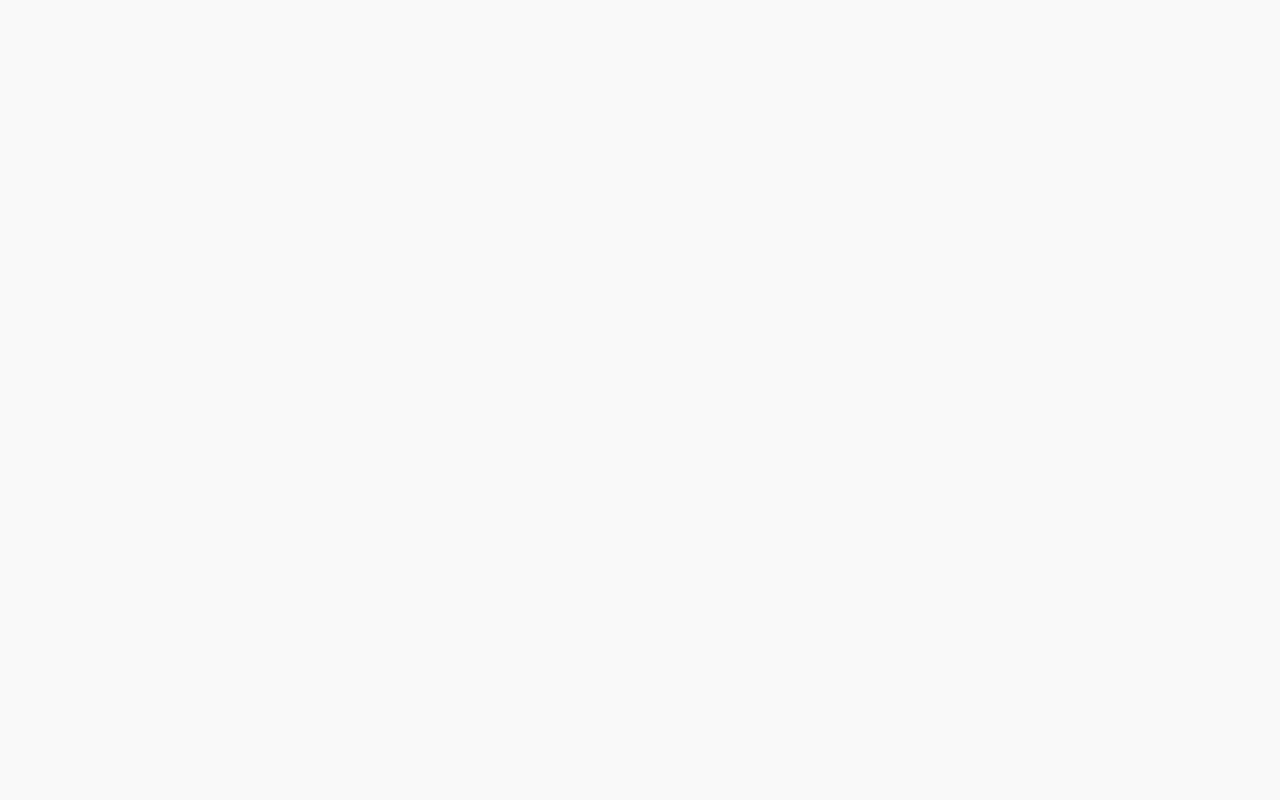
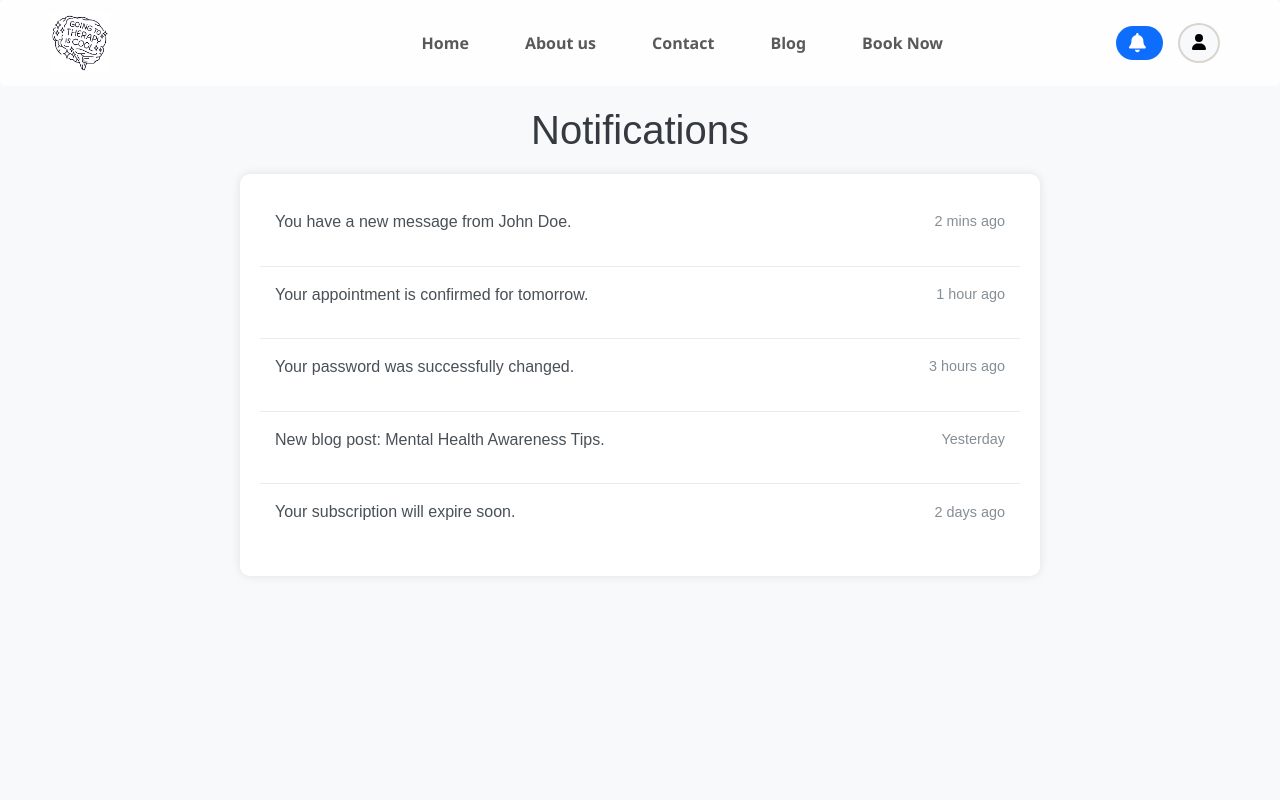
Before and after one commit to prathameshkhandare/Connectcounsellor, a React (Vite) app in the folder Client/: page /Notifications in a window 1280 px wide. Before the commit this address had no page. Shown: the top 800 px of the page. Built offline with nearby package versions, Linux system fonts and the light colour scheme; no server answers.

Commit message:
Added Notifications.jsx updated customNavbar Notifications.css and app.jsx and app.css

```diff
--- a/Client/src/App.css
+++ b/Client/src/App.css
@@ -1,8 +1,29 @@
-/* General reset */
-* {
-  margin: 0;
-  padding: 0;
-  box-sizing: border-box;
+/* Notification Badge */
+.notification-badge {
+  cursor: pointer;
+  margin-right: 15px;
+  font-size: 1.2rem;
+}
+
+.notification-badge svg {
+  margin-right: 5px;
+}
+
+/* Popover */
+.notifications-popover {
+  max-width: 300px; /* Adjust width */
+  max-height: 400px; /* Adjust height */
+  overflow-y: auto;
+  /* transform: translateX(-50px) translateY(10px) !important; Adjust this value to float left and below */
+}
+
+.notifications-popover .popover-header {
+  background-color: #007bff;
+  color: white;
+}
+
+.notifications-popover .popover-body {
+  padding: 10px;
 }
 
 /* Navbar */
@@ -55,8 +76,6 @@
   padding: 5px 10px; /* Adjust padding as needed */
 }
 
-
-
 /* Hover Effects */
 .form-control:hover,
 .form-control:focus,
@@ -91,6 +110,7 @@
 .user-icon {
   border: rgb(216, 213, 207) 2px solid;
   border-radius: 50%;
+  margin-right: 40px;
 }
 
 /* Collapsed Navbar */
@@ -126,6 +146,10 @@
 
 
 
+
+
+
+
 /* -----------------------------Navbar End----------------------------- */
 
 
@@ -135,16 +159,14 @@
 /* Add this to your Banner.css file */
 
 /* Keyframes for animations */
-@keyframes fadeIn {
-  0% { opacity: 0; }
-  100% { opacity: 1; }
+/* General reset */
+* {
+  margin: 0;
+  padding: 0;
+  box-sizing: border-box;
 }
 
-@keyframes slideInLeft {
-  0% { transform: translateX(-50px); opacity: 0; }
-  100% { transform: translateX(0); opacity: 1; }
-}
-
+/* Animations */
 @keyframes fadeInAndSlide {
   0% { opacity: 0; transform: translateX(-20px); }
   100% { opacity: 1; transform: translateX(0); }
@@ -163,25 +185,25 @@
   display: flex;
   justify-content: center;
   align-items: center;
+  flex-direction: column; /* Stack elements vertically */
   width: 100%;
   min-height: 80vh;
   background: url('https://img.freepik.com/premium-photo/real-paper-texture-background-backdrop-white_910131-1649.jpg') no-repeat center center;
   background-size: cover;
   box-sizing: border-box;
+  padding: 20px;
 }
 
 .quote {
-  position: absolute;
-  top: 40px;
   width: 100%;
   text-align: center;
+  margin-bottom: 20px; /* Add space between quote and banner content */
 }
 
 .quote-text {
   font-size: 0.9rem;
   color: #666;
   font-style: italic;
-  margin-bottom: 10px;
 }
 
 .banner-content {
@@ -269,7 +291,7 @@
   }
 
   .quote {
-    top: 10px;
+    margin-bottom: 10px; /* Ensure space between quote and banner content */
   }
 }
 
--- a/Client/src/App.jsx
+++ b/Client/src/App.jsx
@@ -10,6 +10,8 @@ import Contactus from "./Components/Contactus";
 import UserProfile from "./Components/UserProfile"
 
 import AccountSetting from "./Components/AccountSetting";
+import Notifications from "./Components/Notifications";
+
 import Courses from "./Components/Courses";
 import Aboutus from "./Components/Aboutus";
 import Blog from "./Components/Blog";
@@ -148,6 +150,8 @@ function App() {
           path="/profile" element ={<> <CustomNavbar/><UserProfile/> <Footer/></>}></Route>
           <Route
           path="/AccountSetting" element ={<> <CustomNavbar/><AccountSetting/> <Footer/></>}></Route>
+          <Route
+          path="/Notifications" element ={<> <CustomNavbar/><Notifications/> <Footer/></>}></Route>
           <Route path="/booknow" element={<BookNow />} />
           <Route path="/login" element={<Login />} />
           <Route path="/register" element={<Registration />} />
--- a/Client/src/Components/Banner.jsx
+++ b/Client/src/Components/Banner.jsx
@@ -1,6 +1,5 @@
 import React, { useEffect } from "react";
 import mindTherapy from "../assets/Img/mindTherapy.webp";
-
 
 const animateText = (text) => {
   return text.split(" ").map((word, index) => (
--- a/Client/src/Components/CustomNavbar.jsx
+++ b/Client/src/Components/CustomNavbar.jsx
@@ -1,7 +1,7 @@
 import React, { useState, useEffect } from 'react';
-import { Navbar, Nav, Dropdown } from 'react-bootstrap';
+import { Navbar, Nav, Dropdown, Badge, Popover, OverlayTrigger } from 'react-bootstrap';
 import { FontAwesomeIcon } from '@fortawesome/react-fontawesome';
-import { faBars, faUser } from '@fortawesome/free-solid-svg-icons';
+import { faBars, faUser, faBell } from '@fortawesome/free-solid-svg-icons';
 import axios from 'axios';
 import { Link } from 'react-router-dom';
 import mind_logo from '../assets/Img/mind_logo.png';
@@ -11,6 +11,7 @@ import 'bootstrap/dist/css/bootstrap.min.css';
 function CustomNavbar() {
   const [loggedIn, setLoggedIn] = useState(true);
   const [scrolled, setScrolled] = useState(false);
+  const [showNotifications, setShowNotifications] = useState(false);
 
   useEffect(() => {
     checkLoginStatus();
@@ -49,7 +50,22 @@ function CustomNavbar() {
       });
   };
 
+  const handleNotificationsClick = () => {
+    setShowNotifications(!showNotifications);
+  };
+
+  const popover = (
+    <Popover id="popover-notifications" className="notifications-popover">
+      <Popover.Header as="h3">Notifications</Popover.Header>
+      <Popover.Body>
+        <p>You have new notifications.</p>
+        {/* Add your notification content here */}
+      </Popover.Body>
+    </Popover>
+  );
+
   return (
+    <>
       <Navbar expand="lg" className={`navbar-bg ${scrolled ? 'navbar-scrolled' : ''}`} style={{ minHeight: '60px' }}>
         <Navbar.Brand>
           <img
@@ -71,6 +87,18 @@ function CustomNavbar() {
         </Navbar.Collapse>
 
         <div className="right-nav-elements d-flex align-items-center">
+          <OverlayTrigger
+            placement="bottom"
+            overlay={popover}
+            show={showNotifications}
+            rootClose
+            trigger="click"
+          >
+            <Badge pill variant="primary" className="notification-badge" onClick={handleNotificationsClick}>
+              <FontAwesomeIcon icon={faBell} /> {/* Example notification count */}
+            </Badge>
+          </OverlayTrigger>
+
           <Dropdown align="end">
             <Dropdown.Toggle variant="light" id="dropdown-basic" className="user-icon">
               <FontAwesomeIcon icon={faUser} />
@@ -83,10 +111,9 @@ function CustomNavbar() {
               {loggedIn ? (
                 <>
                   <Dropdown.Item as={Link} to="/profile">Profile</Dropdown.Item>
-                <Dropdown.Item as={Link} to ="/AccountSetting">Account Setting</Dropdown.Item>
+                  <Dropdown.Item as={Link} to="/AccountSetting">Account Setting</Dropdown.Item>
+                  <Dropdown.Item as={Link} to="/Notifications">Notifications</Dropdown.Item>
                   <Dropdown.Item href="/help">Help</Dropdown.Item>
-
-
                   <Dropdown.Item onClick={handleLogout}>Logout</Dropdown.Item>
                 </>
               ) : (
@@ -96,6 +123,7 @@ function CustomNavbar() {
           </Dropdown>
         </div>
       </Navbar>
+    </>
   );
 }
 
--- /dev/null
+++ b/Client/src/Components/Notifications.jsx
@@ -0,0 +1,30 @@
+import React from 'react';
+import 'bootstrap/dist/css/bootstrap.min.css';
+import "../Components/StyleSheets/Notifications.css";
+
+function Notifications() {
+  // Dummy notifications data
+  const notifications = [
+    { id: 1, message: 'You have a new message from John Doe.', time: '2 mins ago' },
+    { id: 2, message: 'Your appointment is confirmed for tomorrow.', time: '1 hour ago' },
+    { id: 3, message: 'Your password was successfully changed.', time: '3 hours ago' },
+    { id: 4, message: 'New blog post: Mental Health Awareness Tips.', time: 'Yesterday' },
+    { id: 5, message: 'Your subscription will expire soon.', time: '2 days ago' },
+  ];
+
+  return (
+    <div className="notifications-page">
+      <h1 className="notifications-heading">Notifications</h1>
+      <div className="notifications-container">
+        {notifications.map(notification => (
+          <div key={notification.id} className="notification-item">
+            <p className="notification-message">{notification.message}</p>
+            <p className="notification-time">{notification.time}</p>
+          </div>
+        ))}
+      </div>
+    </div>
+  );
+}
+
+export default Notifications;
--- /dev/null
+++ b/Client/src/Components/Stylesheets/Notifications.css
@@ -0,0 +1,45 @@
+.notifications-page {
+    padding: 20px;
+    background-color: #f8f9fa;
+    min-height: 100vh;
+    display: flex;
+    flex-direction: column;
+    align-items: center;
+  }
+
+  .notifications-heading {
+    font-size: 2.5rem;
+    color: #343a40;
+    margin-bottom: 20px;
+  }
+
+  .notifications-container {
+    width: 100%;
+    max-width: 800px;
+    background-color: #ffffff;
+    border-radius: 10px;
+    box-shadow: 0 0 10px rgba(0, 0, 0, 0.1);
+    padding: 20px;
+  }
+
+  .notification-item {
+    padding: 15px;
+    border-bottom: 1px solid #e9ecef;
+    display: flex;
+    justify-content: space-between;
+    align-items: center;
+  }
+
+  .notification-item:last-child {
+    border-bottom: none;
+  }
+
+  .notification-message {
+    font-size: 1rem;
+    color: #495057;
+  }
+
+  .notification-time {
+    font-size: 0.9rem;
+    color: #868e96;
+  }
```
Lines whose indentation alone changed are shown as unchanged.
